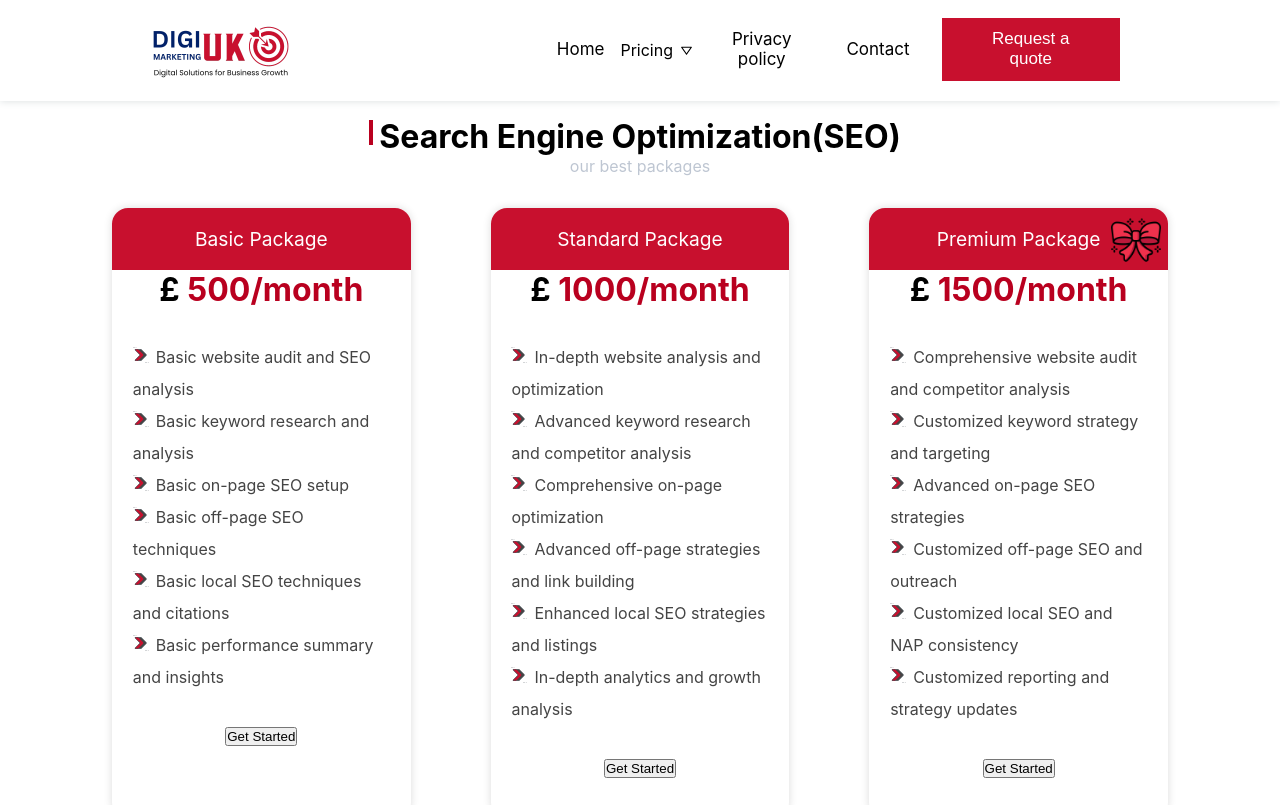
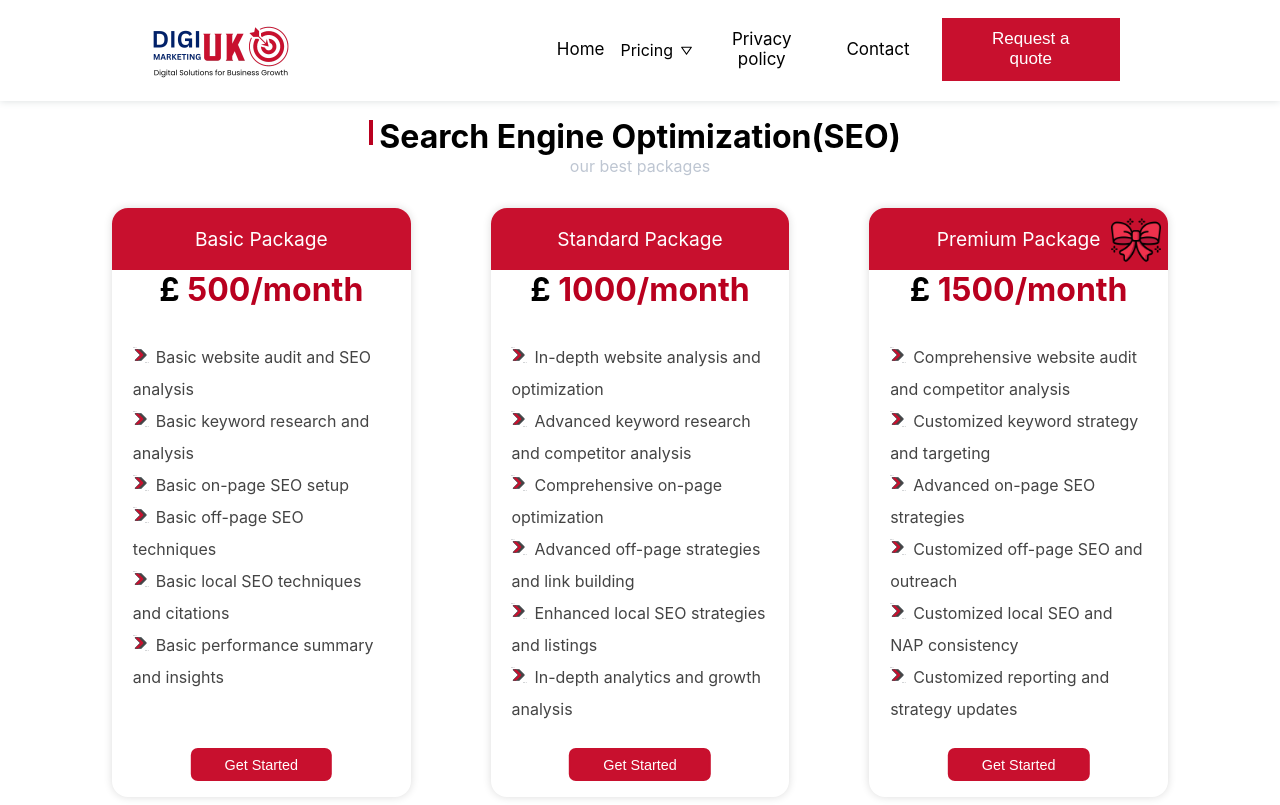
Before and after one commit to nitesh504/ukDigimarketing, a React (Create React App) app in the folder UK-Digital-Marketting/: page /seo in a window 1280 px wide. Shown: the top 805 px of the page. Built offline with nearby package versions, Linux system fonts and the light colour scheme.

Commit message:
button styling

```diff
--- a/UK-Digital-Marketting/src/Components/footer/footer.jsx
+++ b/UK-Digital-Marketting/src/Components/footer/footer.jsx
@@ -12,9 +12,7 @@ import { BsFacebook, BsLinkedin } from "react-icons/bs";
 // import { Context as ResponsiveContext } from 'react-responsive'
 
 const Footer = () => {
-  const facebookUrl = "https://www.facebook.com/sailesh.lion";
-  const instagramUrl =
-    "https://www.linkedin.com/company/digimarketinguk-limited/about/";
+
 
   return (
     <div className="footer">
--- a/UK-Digital-Marketting/src/Components/pricing/pricing.css
+++ b/UK-Digital-Marketting/src/Components/pricing/pricing.css
@@ -45,7 +45,19 @@
   align-items: center;
   position: relative;
 }
-
+.Pricing button {
+  position: absolute;
+  bottom: 1rem;
+  right: 50%;
+  transform: translateX(50%);
+  padding: 0.4rem 2rem;
+  background-color: #c8102e;
+  color: #fff;
+  border: 2px solid #c8102e;
+  border-radius: 7px;
+  cursor: pointer;
+  font-size: 0.9rem;
+}
 .Pricing-card:hover {
   box-shadow: 0 0 20px gainsboro;
 }
```
